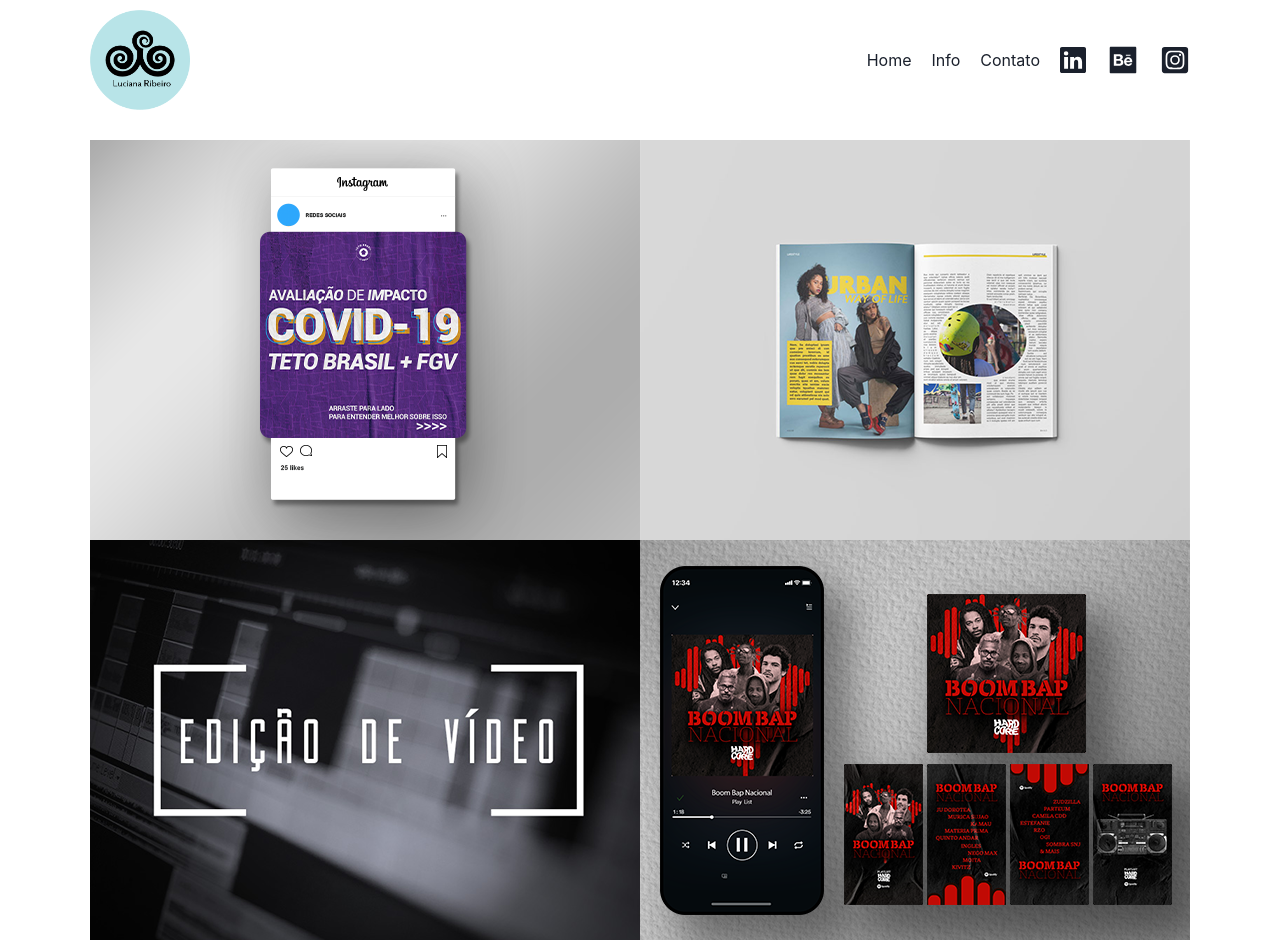
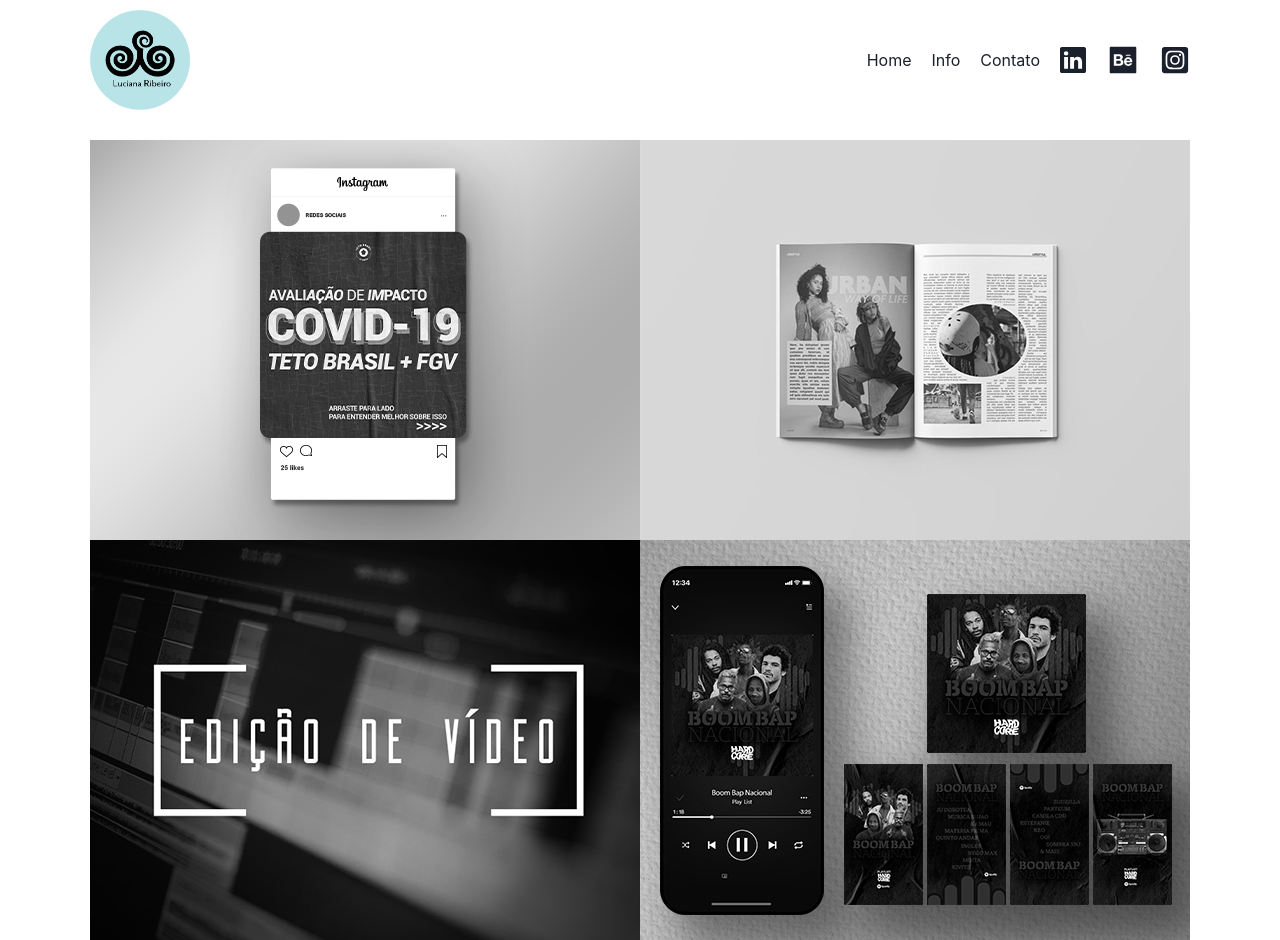
Before and after one commit to Soujigor/luciana_page, a Next.js app: page / in a window 1280 px wide. Built offline with nearby package versions, Linux system fonts and the light colour scheme.

Commit message:
Editando o Main

```diff
--- a/components/main/Main.js
+++ b/components/main/Main.js
@@ -32,7 +32,23 @@
 
 const Main = () => {
   const [isHovering, setIsHovering] = useState({ isHovering: false, id: "" });
-  console.log(isHovering);
+
+  const container = {
+    hidden: { opacity: 0 },
+    show: {
+      opacity: 1,
+      transition: {
+        staggerChildren: 0.5,
+        duration: 1.2,
+      },
+    },
+  };
+
+  const item = {
+    hidden: { opacity: 0 },
+    show: { opacity: 1 },
+  };
+
   return (
     <Flex
       w="100%"
@@ -42,10 +58,24 @@
       paddingTop="30px"
       cursor="pointer"
     >
-      <Grid w="100%" gridTemplateColumns="repeat(auto-fit, minmax(550px, 1fr))">
+      <Grid
+        w="100%"
+        gridTemplateColumns="repeat(auto-fit, minmax(550px, 1fr))"
+        as={motion.div}
+        variants={container}
+        initial="hidden"
+        animate="show"
+      >
         {mainList.map((mainItem) => {
           return (
-            <GridItem w="100%" overflow="hidden" h="100%" key={mainItem.name}>
+            <GridItem
+              w="100%"
+              overflow="hidden"
+              h="100%"
+              key={mainItem.name}
+              as={motion.div}
+              variants={item}
+            >
               <Box
                 as={motion.div}
                 whileHover={{
@@ -58,14 +88,23 @@
                 position="relative"
                 zIndex={1}
               >
-                <Box position="absolute" zIndex={2} top="50%" left="auto" right="auto">
+                <Flex
+                  h="100%"
+                  w="100%"
+                  justify="center"
+                  align="center"
+                  position="absolute"
+                  zIndex={2}
+                  top="0%"
+                  right="0%"
+                >
                   {isHovering.isHovering && isHovering.id === mainItem.name && (
-                    <Text color="red" fontSize="3xl">
+                    <Text color="white" fontSize="3xl">
                       {mainItem.message}
                     </Text>
                   )}
-                </Box>
-                <Box>
+                </Flex>
+                <Box filter={isHovering.isHovering && isHovering.id === mainItem.name ? '' : "grayscale(1)"}>
                   <Image
                     layout="responsive"
                     objectFit="cover"
```
